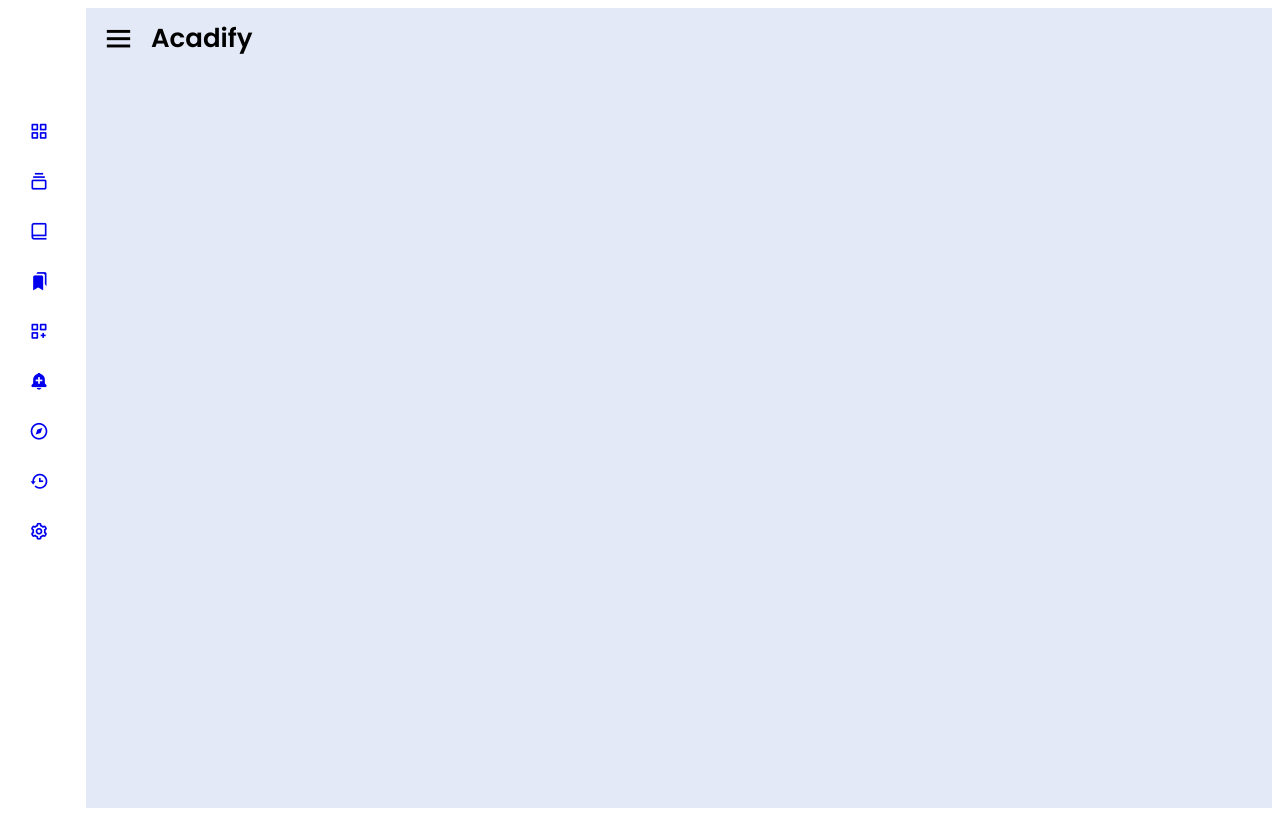
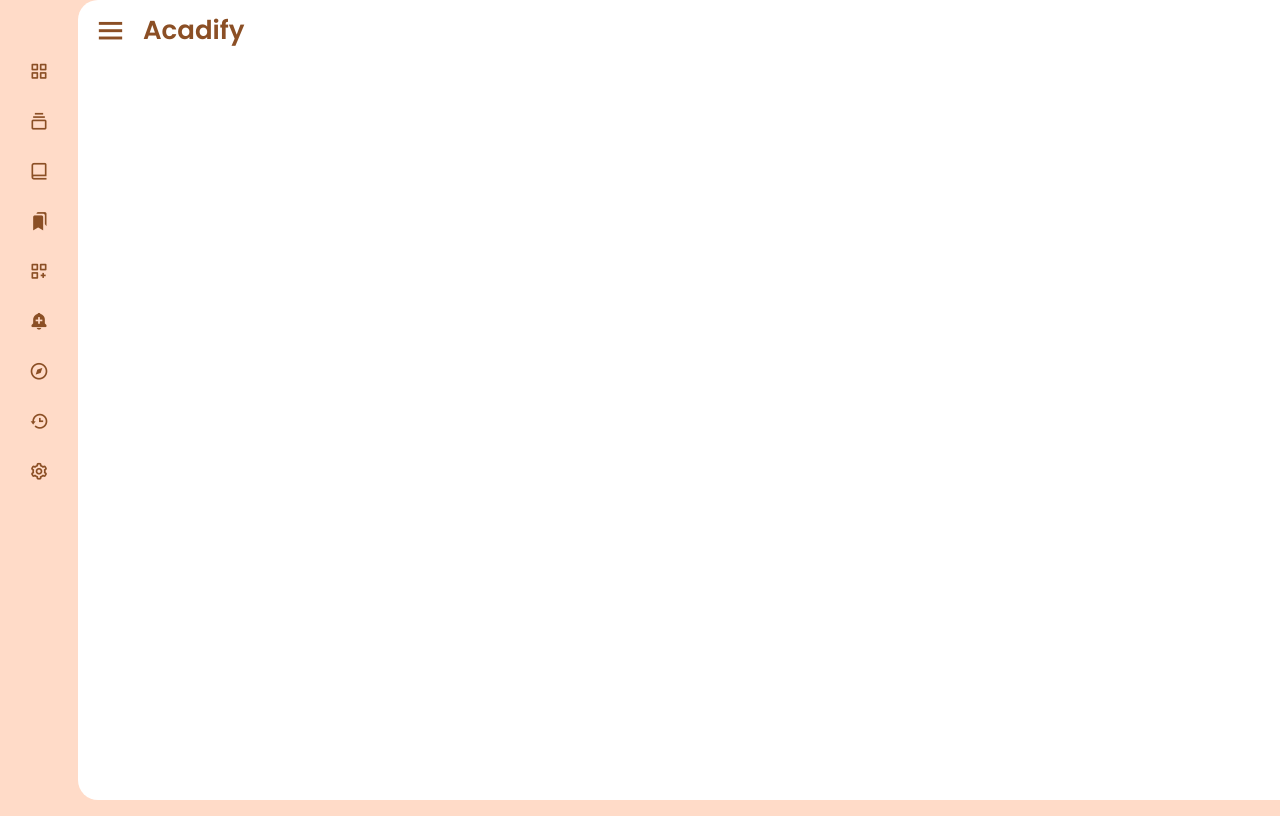
Before and after one commit to Acadify-EdTech/Acadify, an Angular app in the folder Acadify-Frontend/: page / in a window 1280 px wide. Built offline with nearby package versions, Linux system fonts and the light colour scheme.

Commit message:
Fix HTML and TypeScript formatting and update styles.css

```diff
--- a/Acadify-Frontend/src/app/app.component.css
+++ b/Acadify-Frontend/src/app/app.component.css
@@ -1,73 +1,4 @@
-@import url('https://fonts.googleapis.com/css2?family=Open+Sans:wght@400;500;700&display=swap');
-@import url('https://fonts.googleapis.com/css2?family=Open+Sans:wght@300&family=Roboto+Mono:ital,wght@0,100..700;1,100..700&display=swap');
-@import url("https://fonts.googleapis.com/css?family=Open+Sans:300,400,600,700");
-@import url('https://fonts.googleapis.com/css2?family=Poppins:wght@300;400;500;600;700&display=swap');
-:root {
-  --md-sys-color-primary: rgb(139 79 37);
-  --md-sys-color-surface-tint: rgb(139 79 37);
-  --md-sys-color-on-primary: rgb(255 255 255);
-  --md-sys-color-primary-container: rgb(255 219 200);
-  --md-sys-color-on-primary-container: rgb(49 19 0);
-  --md-sys-color-secondary: rgb(117 88 70);
-  --md-sys-color-on-secondary: rgb(255 255 255);
-  --md-sys-color-secondary-container: rgb(255 219 200);
-  --md-sys-color-on-secondary-container: rgb(43 23 9);
-  --md-sys-color-tertiary: rgb(97 97 51);
-  --md-sys-color-on-tertiary: rgb(255 255 255);
-  --md-sys-color-tertiary-container: rgb(231 229 172);
-  --md-sys-color-on-tertiary-container: rgb(29 29 0);
-  --md-sys-color-error: rgb(186 26 26);
-  --md-sys-color-on-error: rgb(255 255 255);
-  --md-sys-color-error-container: rgb(255 218 214);
-  --md-sys-color-on-error-container: rgb(65 0 2);
-  --md-sys-color-background: rgb(255 248 245);
-  --md-sys-color-on-background: rgb(34 26 21);
-  --md-sys-color-surface: rgb(255 248 245);
-  --md-sys-color-on-surface: rgb(34 26 21);
-  --md-sys-color-surface-variant: rgb(244 222 211);
-  --md-sys-color-on-surface-variant: rgb(82 68 60);
-  --md-sys-color-outline: rgb(132 116 107);
-  --md-sys-color-outline-variant: rgb(215 194 184);
-  --md-sys-color-shadow: rgb(0 0 0);
-  --md-sys-color-scrim: rgb(0 0 0);
-  --md-sys-color-inverse-surface: rgb(56 46 41);
-  --md-sys-color-inverse-on-surface: rgb(255 237 229);
-  --md-sys-color-inverse-primary: rgb(255 182 137);
-  --md-sys-color-primary-fixed: rgb(255 219 200);
-  --md-sys-color-on-primary-fixed: rgb(49 19 0);
-  --md-sys-color-primary-fixed-dim: rgb(255 182 137);
-  --md-sys-color-on-primary-fixed-variant: rgb(110 56 16);
-  --md-sys-color-secondary-fixed: rgb(255 219 200);
-  --md-sys-color-on-secondary-fixed: rgb(43 23 9);
-  --md-sys-color-secondary-fixed-dim: rgb(229 191 169);
-  --md-sys-color-on-secondary-fixed-variant: rgb(92 65 48);
-  --md-sys-color-tertiary-fixed: rgb(231 229 172);
-  --md-sys-color-on-tertiary-fixed: rgb(29 29 0);
-  --md-sys-color-tertiary-fixed-dim: rgb(203 201 146);
-  --md-sys-color-on-tertiary-fixed-variant: rgb(73 73 30);
-  --md-sys-color-surface-dim: rgb(231 215 207);
-  --md-sys-color-surface-bright: rgb(255 248 245);
-  --md-sys-color-surface-container-lowest: rgb(255 255 255);
-  --md-sys-color-surface-container-low: rgb(255 241 234);
-  --md-sys-color-surface-container: rgb(252 235 226);
-  --md-sys-color-surface-container-high: rgb(246 229 220);
-  --md-sys-color-surface-container-highest: rgb(240 223 215);
 
-  --md-ref-typeface-brand: 'Open Sans';
-  --md-ref-typeface-plain: system-ui;
-  --md-ref-typeface-mono: 'Roboto Mono';
-  font-family: var(--md-ref-typeface-plain);
-  --md-text-button-icon-size: 1.3rem;
-}
-
-
-body{
-  margin: 0;
-  padding: 0;
-  box-sizing: border-box;
-  font-family: 'Poppins', sans-serif;
-  background-color: var(--md-sys-color-primary-container);
-}
 .sidebar{
   position: fixed;
   top: 0;
@@ -118,7 +49,7 @@ body{
 .sidebar .nav-links::-webkit-scrollbar{
   display: none;
 }
-.sidebar .nav-links li{
+.sidebar .nav-links li {
   position: relative;
   list-style: none;
   transition: all 0.4s ease;
@@ -280,7 +211,9 @@ body{
 }
 .home-section{
   position: relative;
-  background: #E4E9F7;
+  background: white;
+  border-top-left-radius: 20px;
+  border-bottom-left-radius: 20px;
   height: 100vh;
   left: 260px;
   width: calc(100% - 260px);
--- a/Acadify-Frontend/src/app/app.component.html
+++ b/Acadify-Frontend/src/app/app.component.html
@@ -1,17 +1,5 @@
-<!DOCTYPE html>
-<html lang="en">
 
-<head>
-
-</head>
-
-<body>
-  <!--dashboard navigator-->
-    <div class="sidebar close" >
-      <div class="logo-details">
-        <!-- <i class='bx bxl-c-plus-plus'></i> -->
-        <span class="logo_name">Acadify</span>
-      </div>
+    <div class="sidebar close" #sidebar>
       <ul class="nav-links">
         <li>
           <a href="#">
@@ -23,7 +11,7 @@
           </ul>
         </li>
         <li>
-          <div class="iocn-link" (click)="toggleSubmenu($event)">
+          <div class="iocn-link">
             <a href="#">
               <i class='bx bx-collection' ></i>
               <span class="link_name">Category</span>
@@ -126,33 +114,8 @@
     </div>
     <section class="home-section">
       <div class="home-content">
-        <i class='bx bx-menu' (click)="toggleSidebar()"  ></i>
+        <i class='bx bx-menu' id="toggleButton" (click)="toggleSidebar()"></i>
 
         <span class="text">Acadify</span>
       </div>
     </section>
-
-  <script>
-    document.addEventListener("DOMContentLoaded", function() {
-      let sidebar = document.querySelector(".sidebar");
-      let sidebarBtn = document.querySelector(".bx-menu");
-
-      // Event listener for sidebar toggle button
-      sidebarBtn.addEventListener("click", () => {
-        sidebar.classList.toggle("close");
-      });
-
-      // Event listeners for submenu toggle arrows
-      let arrows = document.querySelectorAll(".arrow");
-      arrows.forEach(arrow => {
-        arrow.addEventListener("click", () => {
-          let parent = arrow.parentElement.parentElement;
-          parent.classList.toggle("showMenu");
-        });
-      });
-    });
-  </script>
-
-</body>
-
-</html>
--- a/Acadify-Frontend/src/app/app.component.ts
+++ b/Acadify-Frontend/src/app/app.component.ts
@@ -1,35 +1,34 @@
-// import { Component, inject, Signal, CUSTOM_ELEMENTS_SCHEMA } from '@angular/core';
-// import { RouterOutlet } from '@angular/router';
-// import '@material/web/all';
+import { Component, inject, Signal, CUSTOM_ELEMENTS_SCHEMA, ElementRef, ViewChild, Renderer2} from '@angular/core';
+import { RouterOutlet } from '@angular/router';
+import '@material/web/all';
 
+
+@Component({
+  selector: 'app-root',
+  standalone: true,
+  imports: [RouterOutlet],
+  templateUrl: './app.component.html',
+  styleUrl: './app.component.css',
+  schemas: [CUSTOM_ELEMENTS_SCHEMA]
+})
+//import { Component, ElementRef, ViewChild } from '@angular/core';
 
 // @Component({
 //   selector: 'app-root',
 //   standalone: true,
-//   imports: [RouterOutlet],
 //   templateUrl: './app.component.html',
 //   styleUrl: './app.component.css',
 //   schemas: [CUSTOM_ELEMENTS_SCHEMA]
 // })
-import { Component, ElementRef, ViewChild } from '@angular/core';
 
-@Component({
-  selector: 'app-root',
-  standalone: true,
-  templateUrl: './app.component.html',
-  styleUrl: './app.component.css'
-})
 export class AppComponent {
-  @ViewChild('sidebar', { static: true }) sidebar!: ElementRef;
+  @ViewChild('sidebar') sidebar!: ElementRef;
+
+  constructor(private renderer: Renderer2) {}
 
   toggleSidebar() {
-    this.sidebar.nativeElement.classList.toggle('close');
-  }
-
-  toggleSubmenu(event: Event) {
-    let parent = (event.target as Element).parentElement?.parentElement;
-    if (parent) {
-      parent.classList.toggle('showMenu');
-    }
+    this.sidebar.nativeElement.classList.contains('close') ?
+      this.renderer.removeClass(this.sidebar.nativeElement, 'close') :
+      this.renderer.addClass(this.sidebar.nativeElement, 'close');
   }
 }
--- a/Acadify-Frontend/src/index.html
+++ b/Acadify-Frontend/src/index.html
@@ -1,16 +1,15 @@
-<!doctype html>
+<!DOCTYPE html>
 <html lang="en">
 <head>
   <meta charset="utf-8">
-  <title>AcadifyFrontend</title>
+  <title>Acadify Frontend</title>
   <base href="/">
   <meta name="viewport" content="width=device-width, initial-scale=1">
   <link rel="icon" type="image/x-icon" href="favicon.ico">
   <link href="https://use.fontawesome.com/releases/v5.6.1/css/all.css" rel="stylesheet">
   <link href="https://fonts.googleapis.com/css2?family=Lato&display=swap" rel="stylesheet">
   <link href='https://unpkg.com/boxicons@2.1.1/css/boxicons.min.css' rel='stylesheet'>
-  <link rel="stylesheet"
-    href="https://fonts.googleapis.com/css2?family=Material+Symbols+Outlined:opsz,wght,FILL,GRAD@24,400,0,0" />
+  <link rel="stylesheet" href="https://fonts.googleapis.com/css2?family=Material+Symbols+Outlined:opsz,wght,FILL,GRAD@24,400,0,0" />
 </head>
 <body>
   <app-root></app-root>
--- a/Acadify-Frontend/src/styles.css
+++ b/Acadify-Frontend/src/styles.css
@@ -1 +1,71 @@
 /* You can add global styles to this file, and also import other style files */
+@import url('https://fonts.googleapis.com/css2?family=Open+Sans:wght@400;500;700&display=swap');
+@import url('https://fonts.googleapis.com/css2?family=Open+Sans:wght@300&family=Roboto+Mono:ital,wght@0,100..700;1,100..700&display=swap');
+@import url("https://fonts.googleapis.com/css?family=Open+Sans:300,400,600,700");
+@import url('https://fonts.googleapis.com/css2?family=Poppins:wght@300;400;500;600;700&display=swap');
+:root {
+  --md-sys-color-primary: rgb(139 79 37);
+  --md-sys-color-surface-tint: rgb(139 79 37);
+  --md-sys-color-on-primary: rgb(255 255 255);
+  --md-sys-color-primary-container: rgb(255 219 200);
+  --md-sys-color-on-primary-container: rgb(49 19 0);
+  --md-sys-color-secondary: rgb(117 88 70);
+  --md-sys-color-on-secondary: rgb(255 255 255);
+  --md-sys-color-secondary-container: rgb(255 219 200);
+  --md-sys-color-on-secondary-container: rgb(43 23 9);
+  --md-sys-color-tertiary: rgb(97 97 51);
+  --md-sys-color-on-tertiary: rgb(255 255 255);
+  --md-sys-color-tertiary-container: rgb(231 229 172);
+  --md-sys-color-on-tertiary-container: rgb(29 29 0);
+  --md-sys-color-error: rgb(186 26 26);
+  --md-sys-color-on-error: rgb(255 255 255);
+  --md-sys-color-error-container: rgb(255 218 214);
+  --md-sys-color-on-error-container: rgb(65 0 2);
+  --md-sys-color-background: rgb(255 248 245);
+  --md-sys-color-on-background: rgb(34 26 21);
+  --md-sys-color-surface: rgb(255 248 245);
+  --md-sys-color-on-surface: rgb(34 26 21);
+  --md-sys-color-surface-variant: rgb(244 222 211);
+  --md-sys-color-on-surface-variant: rgb(82 68 60);
+  --md-sys-color-outline: rgb(132 116 107);
+  --md-sys-color-outline-variant: rgb(215 194 184);
+  --md-sys-color-shadow: rgb(0 0 0);
+  --md-sys-color-scrim: rgb(0 0 0);
+  --md-sys-color-inverse-surface: rgb(56 46 41);
+  --md-sys-color-inverse-on-surface: rgb(255 237 229);
+  --md-sys-color-inverse-primary: rgb(255 182 137);
+  --md-sys-color-primary-fixed: rgb(255 219 200);
+  --md-sys-color-on-primary-fixed: rgb(49 19 0);
+  --md-sys-color-primary-fixed-dim: rgb(255 182 137);
+  --md-sys-color-on-primary-fixed-variant: rgb(110 56 16);
+  --md-sys-color-secondary-fixed: rgb(255 219 200);
+  --md-sys-color-on-secondary-fixed: rgb(43 23 9);
+  --md-sys-color-secondary-fixed-dim: rgb(229 191 169);
+  --md-sys-color-on-secondary-fixed-variant: rgb(92 65 48);
+  --md-sys-color-tertiary-fixed: rgb(231 229 172);
+  --md-sys-color-on-tertiary-fixed: rgb(29 29 0);
+  --md-sys-color-tertiary-fixed-dim: rgb(203 201 146);
+  --md-sys-color-on-tertiary-fixed-variant: rgb(73 73 30);
+  --md-sys-color-surface-dim: rgb(231 215 207);
+  --md-sys-color-surface-bright: rgb(255 248 245);
+  --md-sys-color-surface-container-lowest: rgb(255 255 255);
+  --md-sys-color-surface-container-low: rgb(255 241 234);
+  --md-sys-color-surface-container: rgb(252 235 226);
+  --md-sys-color-surface-container-high: rgb(246 229 220);
+  --md-sys-color-surface-container-highest: rgb(240 223 215);
+
+  --md-ref-typeface-brand: 'Open Sans';
+  --md-ref-typeface-plain: system-ui;
+  --md-ref-typeface-mono: 'Roboto Mono';
+  font-family: var(--md-ref-typeface-plain);
+  --md-text-button-icon-size: 1.3rem;
+}
+
+
+body{
+  margin: 0;
+  padding: 0;
+  box-sizing: border-box;
+  font-family: 'Poppins', sans-serif;
+  background-color: var(--md-sys-color-primary-container);
+}
```
